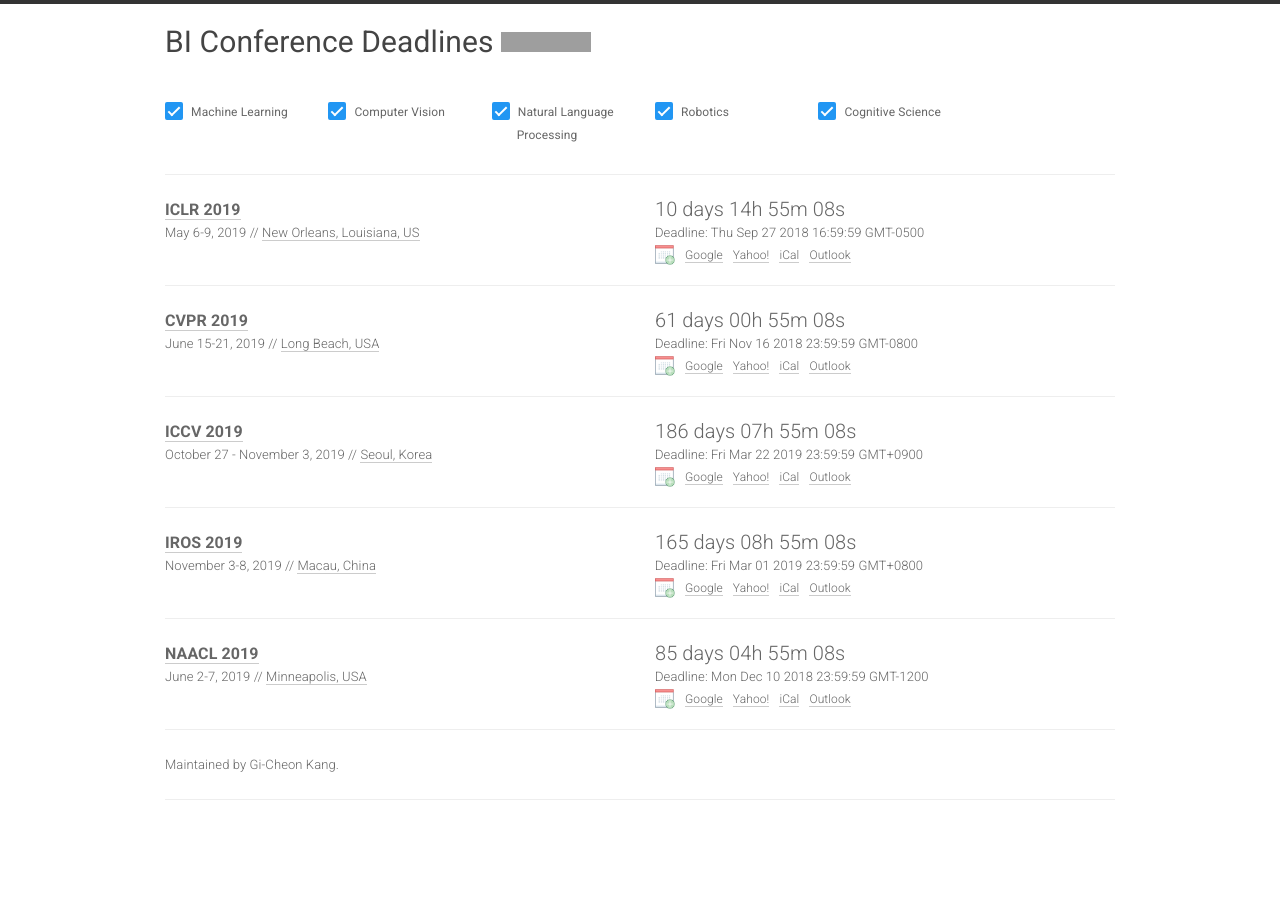
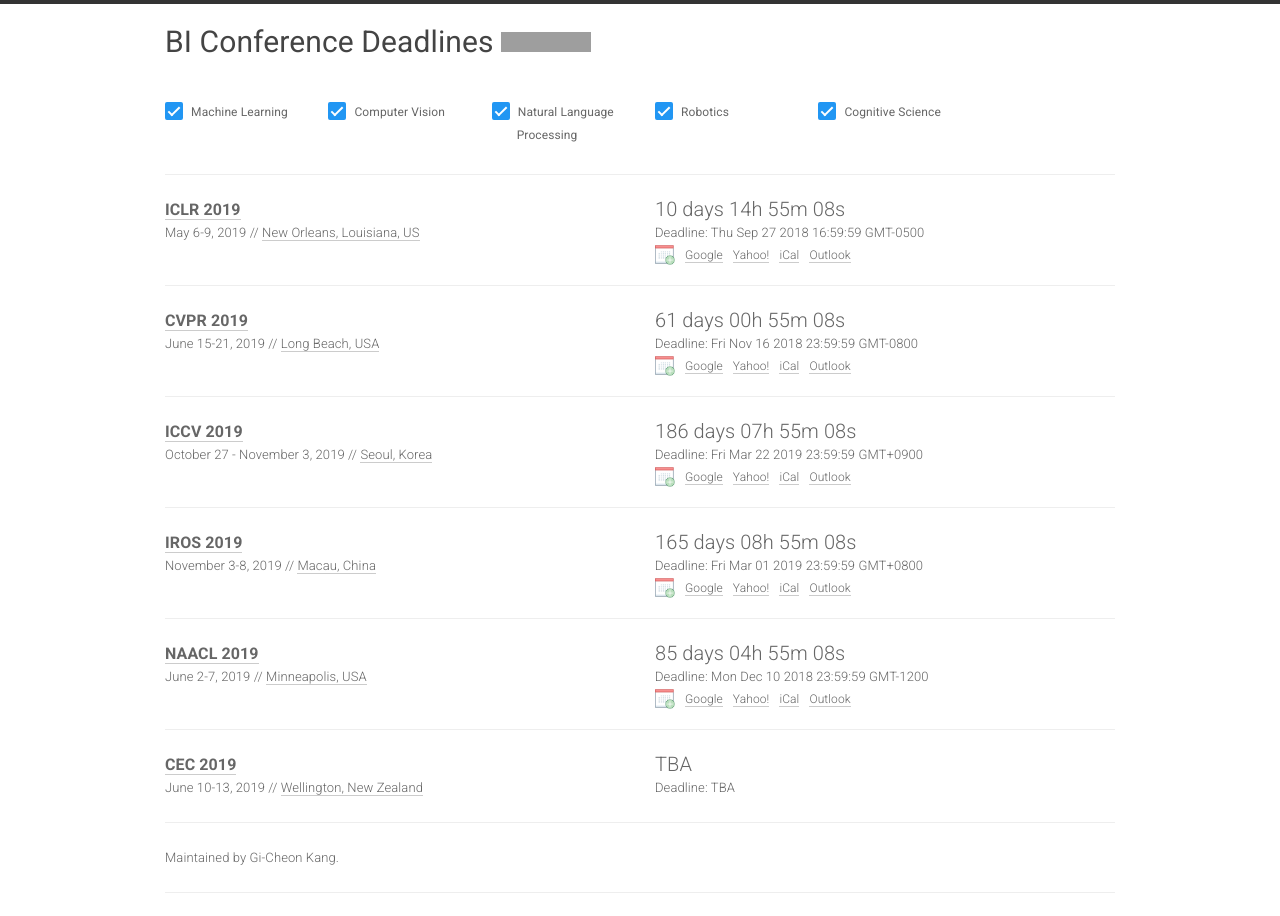
Before and after one commit to biconf/biconf.github.io, a Jekyll site: the page built from index.html, in a window 1280 px wide. Built offline with Jekyll 4.4.1, drawn with Linux system fonts in a browser that asks for light colours; nearby versions of some CDN libraries; grey boxes are pictures that could not be loaded.

Commit message:
Update conferences.yml

```diff
--- a/_data/conferences.yml
+++ b/_data/conferences.yml
@@ -131,5 +131,17 @@
 #  place: Montreal, Canada
 #  sub: Cog
 
+- name: CEC
+  year: 2019
+  id: cec19
+  link: TBA
+  deadline: TBA
+  timezone: TBA
+  date: June 10-13, 2019
+  place: Wellington, New Zealand
+  sub: DNA
+
+
+
 #
 # NIPS, ICML, ICLR, IJCAI, AAAI, CVPR, ECCV, ICCV, ACL, EMNLP, NAACL, ICRA, IROS ,,, BMVC, WACV
```
